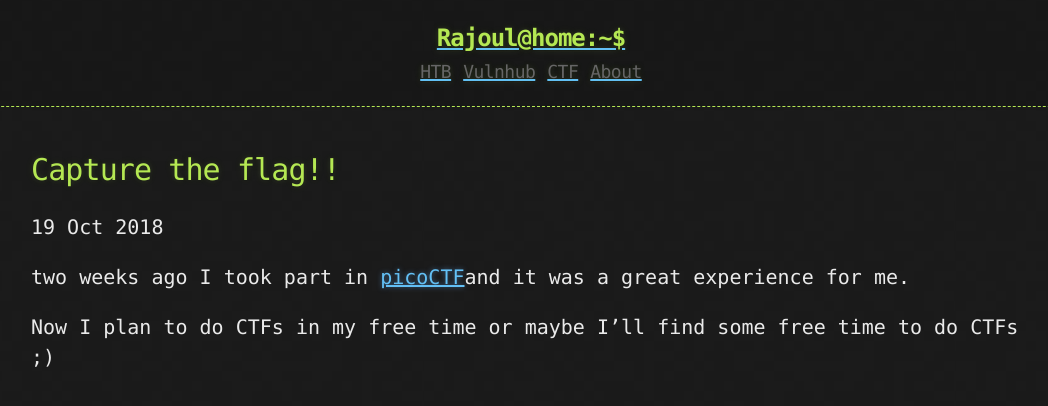
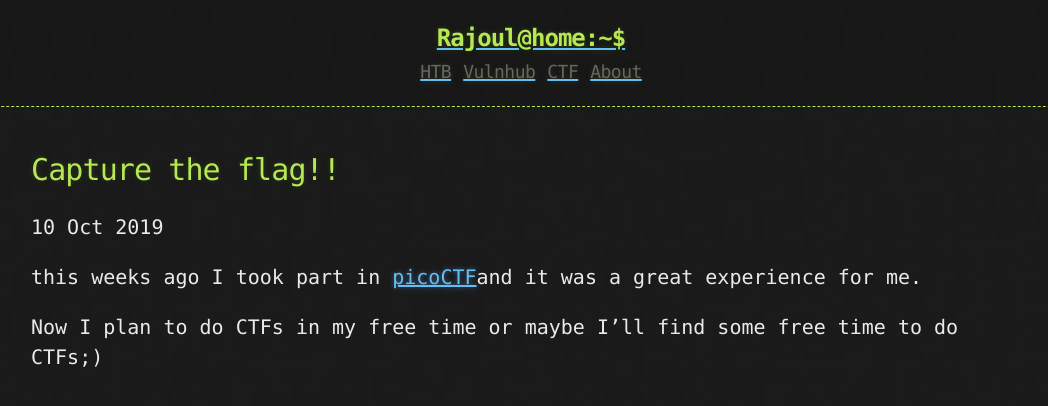
Before and after one commit to rajoul/rajoul.github.io, a Jekyll site: the page built from _posts/2018-10-19-picoCTF.md, in a window 1280 px wide. Shown: the top 406 px of the page, without its empty margins (109-1157 px from the left). Built offline with Jekyll 4.4.1, drawn with Linux system fonts in a browser that asks for light colours.

Commit message:
Update 2018-10-19-picoCTF.md

```diff
--- a/_posts/2018-10-19-picoCTF.md
+++ b/_posts/2018-10-19-picoCTF.md
@@ -1,9 +1,9 @@
 ---
 layout: post
 title: Capture the flag!!
-date: 2018-10-19 12:46
+date: 2019-10-10 00:00
 ---
 
-two weeks ago I took part in [picoCTF](https://picoctf.com/)and it was a great experience for me.
+this weeks ago I took part in [picoCTF](https://picoctf.com/)and it was a great experience for me.
 
-Now I plan to do CTFs in my free time or maybe I'll find some free time to do CTFs ;)
+Now I plan to do CTFs in my free time or maybe I'll find some free time to do CTFs;)
```
